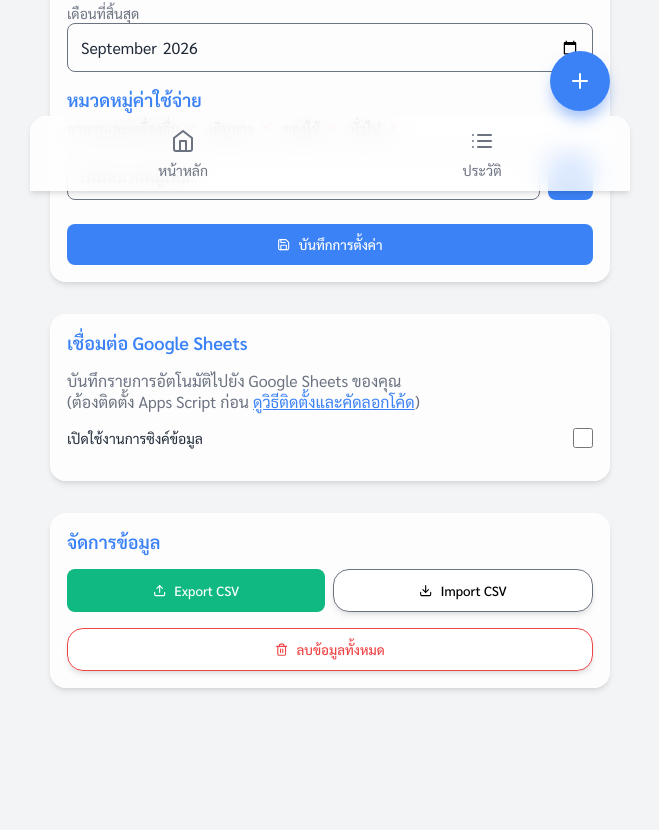
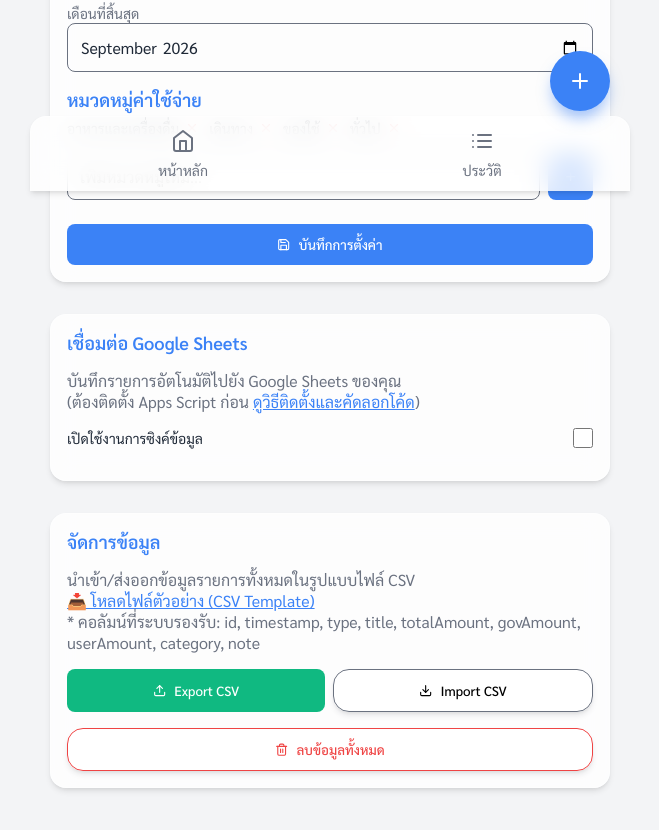
Before and after one commit to loncsiri/kraichuaykrai, a React (Vite) app: page /settings in a window 1280 px wide. Shown: the part 609-1439 px from the top of the page, without its empty margins (310-969 px from the left). Before the commit the page ends 1413 px from the top, so only its background shows below. Built offline with nearby package versions, Linux system fonts and the light colour scheme.

Commit message:
docs: Add CSV import guide and template

```diff
--- a/src/pages/Settings.tsx
+++ b/src/pages/Settings.tsx
@@ -305,6 +305,14 @@ export const Settings = () => {
       <div className="glass p-4 mb-4">
         <h3 className="font-semibold text-lg mb-4 text-primary">จัดการข้อมูล</h3>
 
+        <p className="text-xs text-muted mb-4 leading-relaxed">
+          นำเข้า/ส่งออกข้อมูลรายการทั้งหมดในรูปแบบไฟล์ CSV<br/>
+          <a href="/sample-import.csv" download className="text-primary underline font-medium">📥 โหลดไฟล์ตัวอย่าง (CSV Template)</a><br/>
+          <span className="opacity-80 mt-1 block">
+            * คอลัมน์ที่ระบบรองรับ: id, timestamp, type, title, totalAmount, govAmount, userAmount, category, note
+          </span>
+        </p>
+
         <div className="flex gap-2 mb-4">
           <button className="btn-primary flex-1" style={{ background: 'var(--secondary-color)' }} onClick={exportCSV}>
             <FiUpload /> Export CSV
```
Also changed, not shown: public/sample-import.csv (added).
